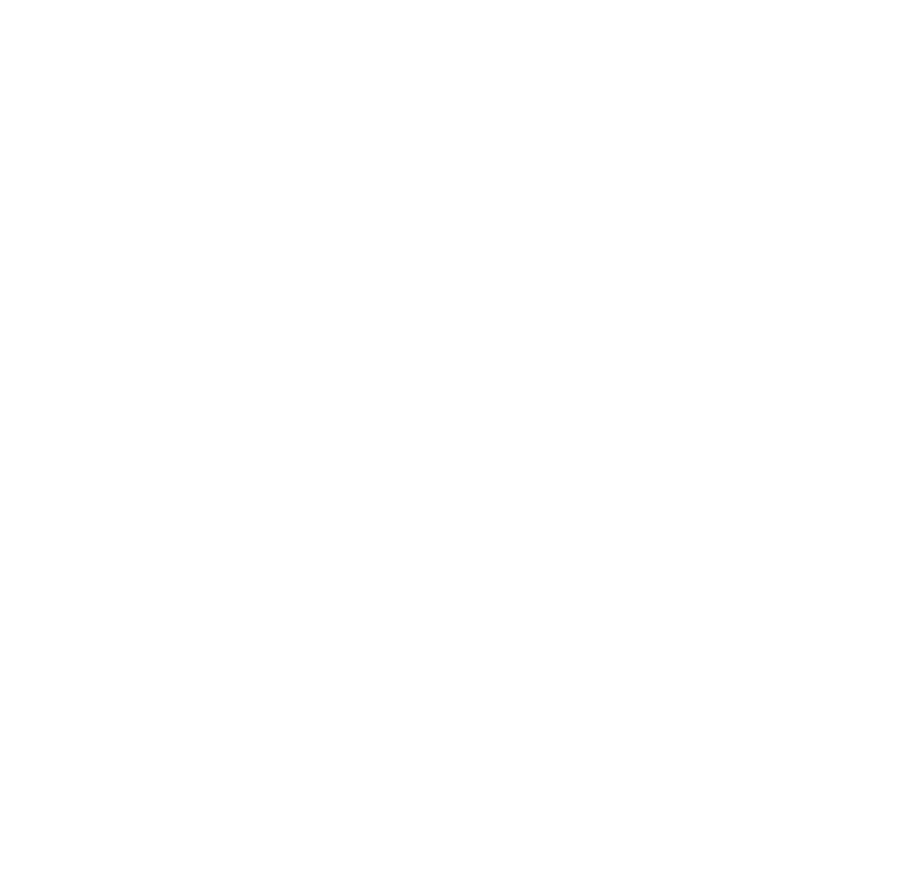
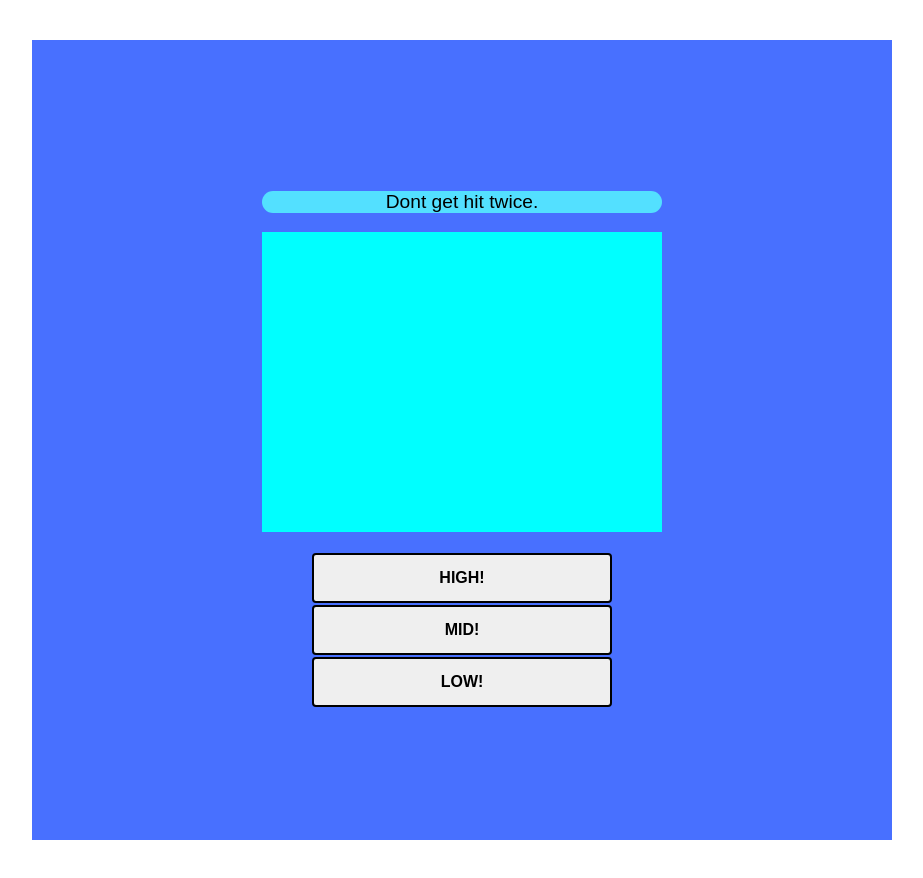
Before and after one commit to mightymyles00/thetherapyapp, a React app in the folder my-app/: page /reactionary in a window 1280 px wide. Shown: the whole page, without its empty margins (178-1101 px from the left). Before the commit the page ends 800 px from the top, so only its background shows below. Built offline with nearby package versions, Linux system fonts and the light colour scheme.

Commit message:
started reactionary page, implemented a blink button function

```diff
--- a/my-app/src/Activities.js
+++ b/my-app/src/Activities.js
@@ -73,7 +73,9 @@
                 </a>
               </td>
               <td>
-                <button> <img src={ReactButton} alt='start' height='110'/> </button>
+              <a href='/reactionary'>
+              <button> <img src={ReactButton} alt='start' height='110'/> </button>
+                </a>
 
               </td>
             </tr>
--- a/my-app/src/Puzzle.js
+++ b/my-app/src/Puzzle.js
@@ -17,11 +17,17 @@
 
 const Puzzle = () => {
     const [positions, setPositions] = useState([...Array(16).keys()]);
+    //correctPosition = use
+    const [solved, setSolved] = useState(false);
+    const [pieces, setPieces] = useState([
+        { id: 1, position: { left: 50, top: 50 }, correctPosition: { left: 100, top: 100 } },
+    ])
 
     // Handling the start of a drag event
     const handleDragStart = (e,position) => {
         e.dataTransfer.setData("text/plain", position)
     };
+
 
     const handleDrop = (e, position) => {
         e.preventDefault();
@@ -32,18 +38,34 @@
             [newPos[originalPosition], newPos[position]] = [
                 newPos[position],
                 newPos[originalPosition]
+
             ];
             return newPos
         });
+
     };
 
     const handleDragOver = (e) => {
         e.preventDefault();
     }
 
+    const isSolved = (id) => {
+        const solved = false
+        for (let i = 0; i < 16; i++)
+        {
+            //solved && (positions.indexOf(i) === parseInt(document.getElementById(3)))
+        }
+        //positions.findIndex
+
+
+
+
+    }
+
 
 
     useEffect(() => {
+
         //Shuffle the positions
         setPositions((prevPositions) => {
             const newPos = [...prevPositions];
@@ -82,6 +104,7 @@
                 const y = Math.floor(pos/4)*100;
                 return (
                     <div
+                    id={pos}
                     key={index}
                     className="puzzle-piece"
                     draggable
@@ -92,7 +115,7 @@
                         backgroundImage: `url('${ReferenceImage}')`,
                         backgroundPosition: `-${x}px -${y}px`
                     }}
-                />
+                > {pos}</div>
                 );
             })
             }
--- /dev/null
+++ b/my-app/src/Reactionary.js
@@ -0,0 +1,114 @@
+import './components(reactionary)/Reactionary.css';
+import {BrowserRouter, Routes, Route, createBrowserRouter} from 'react-router-dom'
+import { useState, useRef, useEffect } from 'react';
+
+
+
+
+import Card from 'react-bootstrap/Card'
+//import CardBody from 'react-bootstrap/CardBody'
+//import Button from 'react-bootstrap/Button'
+import Container from 'react-bootstrap/Container'
+import Timer from './Timer.js';
+
+const dodgeWindow = 3000; // 3 secs
+
+
+
+
+
+
+
+setInterval(function() {
+
+}, 2000);
+
+function Reactionary() {
+    const highRef = useRef(null);
+    const midRef = useRef(null);
+    const lowRef = useRef(null);
+
+
+
+    const DodgeHigh = () => {
+        console.log("JUMP")
+        blinkButton('high')
+    }
+
+
+    function blinkButton(actionButton) {
+        let ref = null;
+
+        if (actionButton === "HighButton") ref = highRef
+        if (actionButton === "MidButton") ref = midRef
+        if (actionButton === "LowButton") ref = lowRef
+
+        let count = 0;
+        const totalBlinks = 5;
+        const blinkInterval = 100;  // time in milliseconds (500ms = 0.5s)
+
+        const interval = setInterval(() => {
+          if(count % 2 === 0)
+            ref.current.classList.add('ButtonFlash');
+          else
+            ref.current.classList.remove('ButtonFlash');
+
+          count++;
+          console.log(count)
+
+          // Stop blinking after 3 blinks (6 changes: visible -> hidden -> visible)
+          if (count === totalBlinks * 2) {
+            clearInterval(interval);
+            ref.current.classList.remove('ButtonFlash'); // Ensure it's visible after blinking
+          }
+          //ref.current.classList.remove('ButtonFlash');
+
+        }, blinkInterval);
+      }
+
+    const handleClick =(e) => {
+        blinkButton("HighButton")
+
+    }
+
+
+
+
+
+
+
+    return (
+    <div className="App">
+      <Container className='container'>
+
+        <table>
+          <tr>
+            <Card className='headerText'>
+                <Card.Body>
+                    <p>Dont get hit twice.</p>
+                </Card.Body>
+            </Card>
+          </tr>
+        <tr>
+          <div className='ActionWindow'></div>
+        </tr>
+        <tr>
+            <br></br>
+          <div className='Button Window'>
+            <button id='ActionButton' className='HighButton' ref={highRef}> HIGH! </button>
+            <button id='ActionButton' className='MidButton' ref={midRef} onClick={handleClick}> MID! </button>
+            <button id='ActionButton' className='LowButton' ref={lowRef}> LOW! </button>
+
+          </div>
+        </tr>
+        </table>
+
+
+
+      </Container>
+
+  </div>
+
+)};
+
+export default Reactionary;
--- /dev/null
+++ b/my-app/src/components(reactionary)/Reactionary.css
@@ -0,0 +1,17 @@
+#ActionButton {
+    height: 50px;
+    width: 75%;
+}
+
+.ButtonFlash {
+    background-color: black;
+    color:white;
+
+}
+
+
+.ActionWindow {
+    background-color: aqua;
+    width: 400px;
+    height:300px
+}
--- a/my-app/src/index.js
+++ b/my-app/src/index.js
@@ -6,6 +6,7 @@
 import ActivitesPage from './Activities';
 import SimonPage from './Simon';
 import PuzzlePage from './Puzzle';
+import ReactPage from './Reactionary';
 
 import {
   createBrowserRouter,
@@ -36,7 +37,7 @@
   },
   {
       path: "reactionary",
-      //element: <ReactPage />
+      element: <ReactPage />
   },
 
 ]);
```
